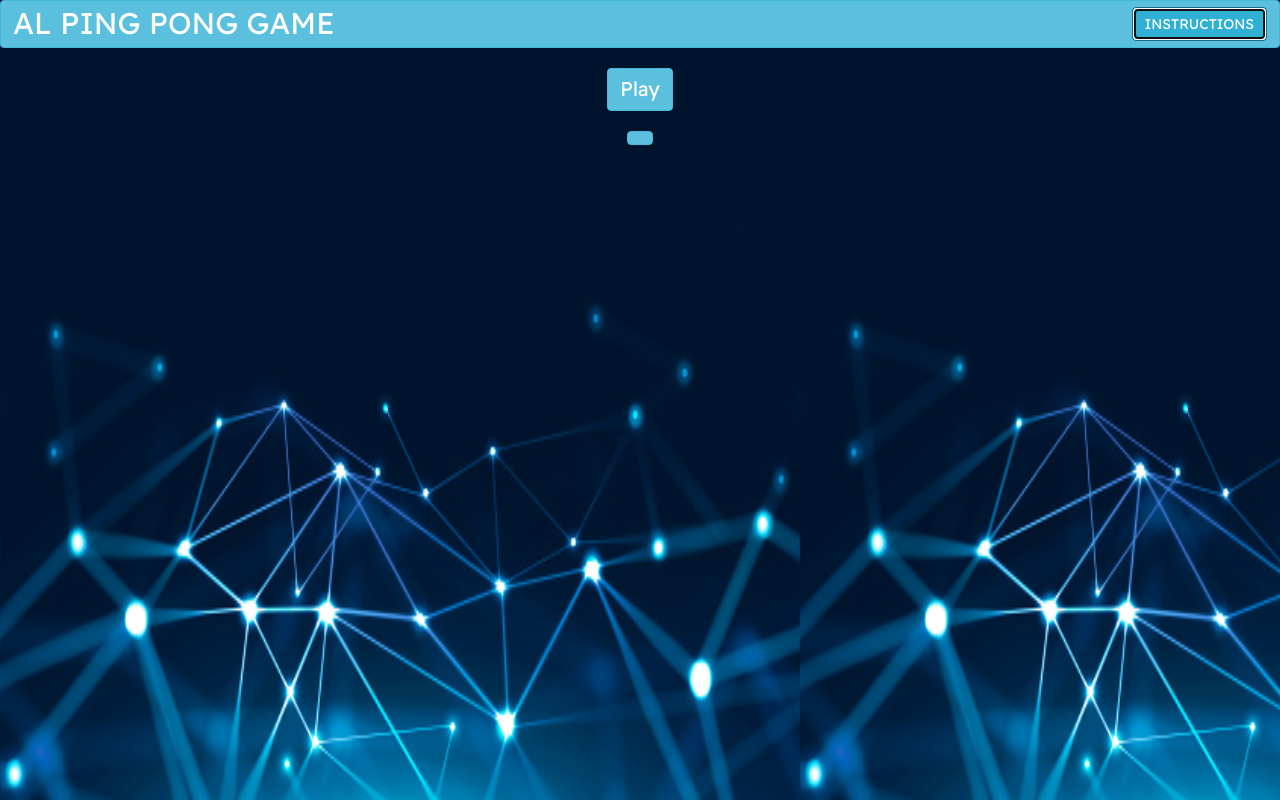
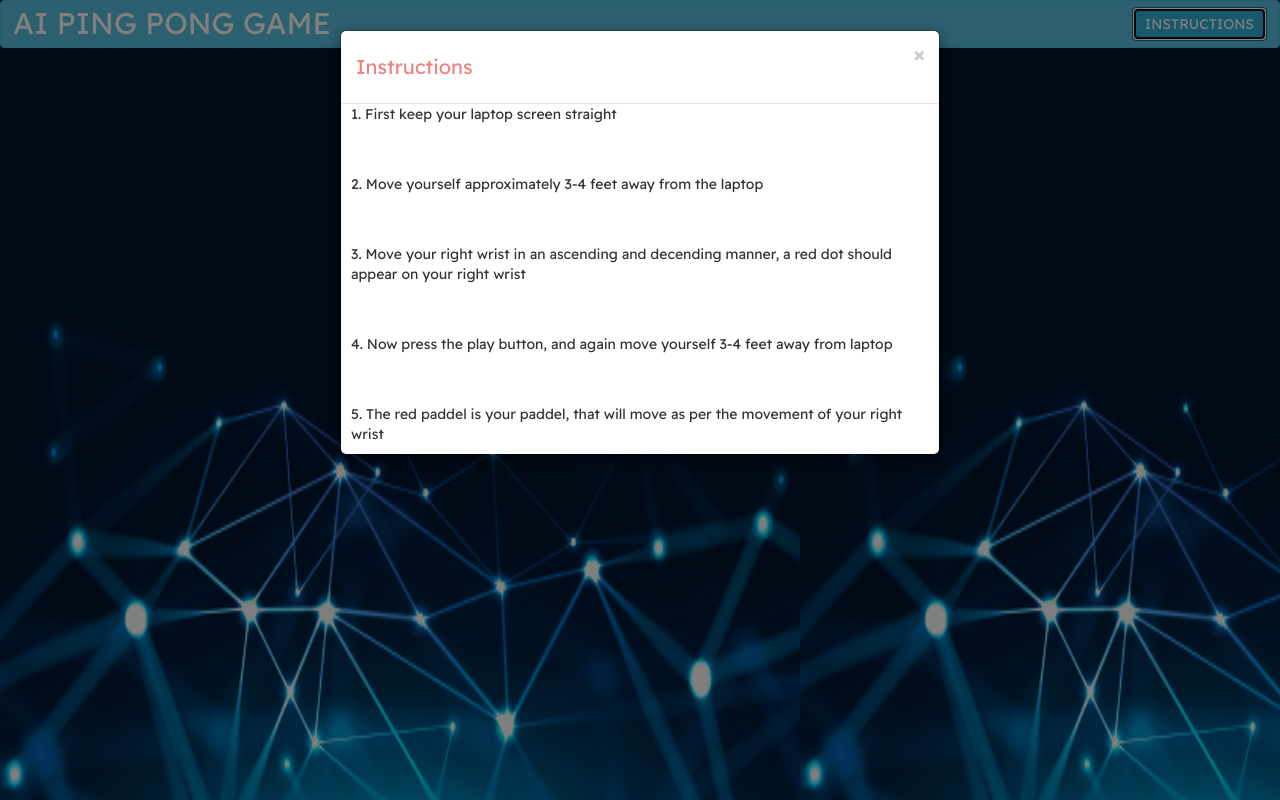
Before and after one commit to soumyasrishti01/AI-Ping-Pong-Game, a plain HTML site: page index.html in a window 1280 px wide. Both pictures are taken after a click on the button "INSTRUCTIONS". Drawn offline with nearby package versions, Linux system fonts and the light colour scheme; some packages are replaced by stand-ins of ours; a web font is replaced by a local one.

Commit message:
Add files via upload

```diff
--- a/index.html
+++ b/index.html
@@ -1,4 +1,5 @@
 <html>
+
 <head>
     <title>Ping Pong</title>
     <meta name="viewport" content="width=device-width, initial-scale=1.0">
@@ -7,23 +8,53 @@
     <script src="https://maxcdn.bootstrapcdn.com/bootstrap/3.4.0/js/bootstrap.min.js"></script>
 
     <link rel="stylesheet" href="style.css">
-        <script src="https://unpkg.com/ml5@0.4.3/dist/ml5.min.js"></script><style type="text/css" data-glamor=""></style>
+    <script src="main.js"></script>
+    <script src="https://unpkg.com/ml5@0.4.3/dist/ml5.min.js"></script>
+    <style type="text/css" data-glamor=""></style>
     <script src="https://cdnjs.cloudflare.com/ajax/libs/p5.js/1.0.0/p5.js"></script>
     <script src="https://cdnjs.cloudflare.com/ajax/libs/p5.js/1.0.0/addons/p5.sound.min.js"></script>
 
-        <link href="https://fonts.googleapis.com/css2?family=Readex+Pro&family=Zen+Kaku+Gothic+Antique&display=swap" rel="stylesheet">
+    <link href="https://fonts.googleapis.com/css2?family=Readex+Pro&family=Zen+Kaku+Gothic+Antique&display=swap"
+        rel="stylesheet">
 </head>
+
 <body background="background image.jpg">
     <div class="btn btn-info heading">
-            <h2>AL PING PONG GAME</h2>
-            <button class="btn btn-info" data-toggle="model" data-target="#myModel">INSTRUCTIONS</button>
+        <h2>AI PING PONG GAME</h2>
+        <button class="btn btn-info" data-toggle="modal" data-target="#myModal">INSTRUCTIONS</button>
+    </div>
+    <div id="myModal" class="modal fade">
+        <div class="modal-dialog">
+            <div class="modal-content">
+                <div class="modal-header">
+                    <button class="close" data-dismiss="modal">&times;</button>
+                    <h4 class="pop-up-head">Instructions</h4>
+                </div>
+                <div class="instructions">
+                    <p>1. First keep your laptop screen straight</p>
+                    <br><br>
+                    <p>2. Move yourself approximately 3-4 feet away from the laptop</p>
+                    <br><br>
+                    <p>3. Move your right wrist in an ascending and decending manner, a red dot should appear on your
+                        right
+                        wrist</p>
+                    <br><br>
+                    <p>4. Now press the play button, and again move yourself 3-4 feet away from laptop</p>
+                    <br><br>
+                    <p>5. The red paddel is your paddel, that will move as per the movement of your right wrist</p>
+                </div>
+            </div>
+        </div>
     </div>
     <br><br>
     <center>
         <button class="btn btn-info play" onclick="StartGame()">Play</button>
         <br><br>
+        <button class="btn btn-info restart" onclick="RestartGame()">Restart</button>
+        <br><br>
         <button class="btn btn-info" id="status"></button>
         <div id="canvas"></div>
     </center>
 </body>
+
 </html>
--- a/style.css
+++ b/style.css
@@ -1,19 +1,37 @@
-body{
+body {
     background-size: 100vh 100ch;
     font-family: 'Readex Pro', sans-serif;
 }
-.heading{
+
+.heading {
     width: 100%;
     text-align: left;
 }
-.heading h2{
+
+.heading h2 {
     display: inline;
 }
-.heading button{
+
+.heading button {
     float: right;
     background-color: white;
     color: rgb(63, 148, 177);
 }
-.play{
+
+.play, .restart {
     font-size: 20px;
 }
+
+.modal_dialog{
+    width: 90%;
+}
+
+.pop-up-head{
+    font-size: 20px;
+    color: lightcoral;
+}
+
+p{
+    margin-left: 10px;
+    margin-right: 10px;
+}
```
Also changed, not shown: main.js (added, +7 -0 lines). Lines whose indentation alone changed are shown as unchanged.
